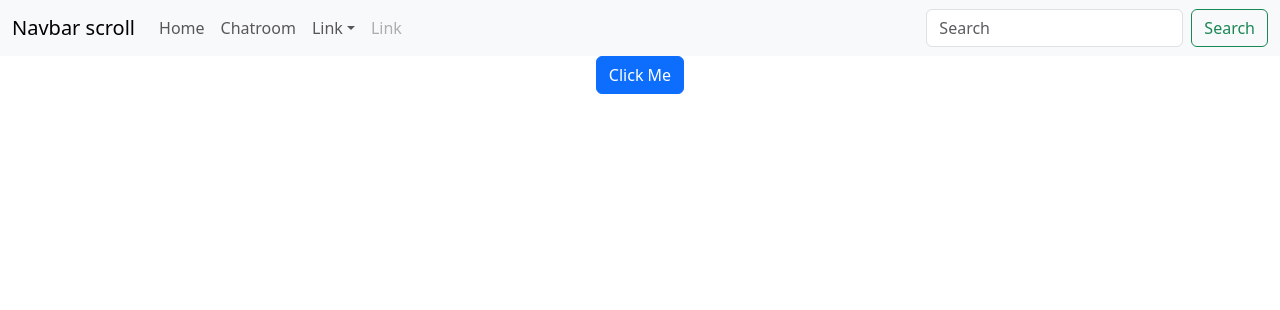
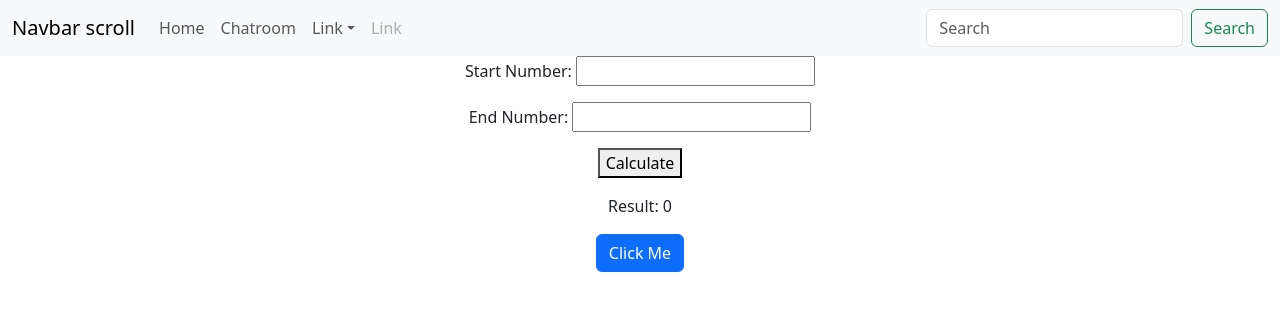
Before and after one commit to sagarbhandari-0522/message-fronetend1, a React (Create React App) app: page /NumberSum in a window 1280 px wide. Shown: the top 310 px of the page. Built offline with nearby package versions, Linux system fonts and the light colour scheme.

Commit message:
add number

```diff
--- a/src/App.js
+++ b/src/App.js
@@ -4,6 +4,7 @@ import Taskbar from "./components/Taskbar";
 import {Route, Routes} from "react-router";
 import Home from "./components/Home";
 import Chatroom from "./components/Chatroom";
+import NumberSumUp from "./components/NumberSumUp";
 
 function App() {
   return (
@@ -12,6 +13,7 @@ function App() {
         <Routes>
             <Route  path="/" element={<Home/>}/>
             <Route path="/chatroom" element={<Chatroom/>}/>
+            <Route path="/NumberSum" element={<NumberSumUp/>}/>
         </Routes>
      <button className={"btn btn-primary"}>Click Me</button>
     </div>
--- /dev/null
+++ b/src/components/NumberSumUp.js
@@ -0,0 +1,57 @@
+import React, {useState} from 'react';
+import axios from "axios";
+
+function NumberSumUp(props) {
+    const[startNum, setStartNum] =useState(0)
+    const[endNum, setEndNum]=useState(0)
+    const[result, setResult] = useState(0)
+
+    function start_number_handler(e)
+    {
+        setStartNum(e.currentTarget.value)
+    }
+    function end_number_handler(e)
+    {
+         setEndNum(e.currentTarget.value)
+    }
+    function calc()
+    {
+            let data = {
+              "start": startNum,
+              "end": endNum
+            };
+            let config = {
+              method: 'post',
+              maxBodyLength: Infinity,
+              url: 'https://message-nu-eight.vercel.app//chat/sum_numbers/',
+              headers: {
+                'Content-Type': 'application/json'
+              },
+              data : data
+            };
+
+            axios.request(config)
+            .then((response) => {
+              console.log(JSON.stringify(response.data));
+              setResult(response.data.result)
+
+            })
+            .catch((error) => {
+              console.log(error);
+            });
+
+    }
+
+    return (
+        <div>
+            <p>Start Number: <input type={"number"} id={"startNum"}/></p>
+            <p>End Number: <input type={"number"} id={"endNum"}/></p>
+            <p><button id={"calbtn"} onClick={calc}>Calculate</button></p>
+            <p>Result: {result}</p>
+
+
+        </div>
+    );
+}
+
+export default NumberSumUp;
```
